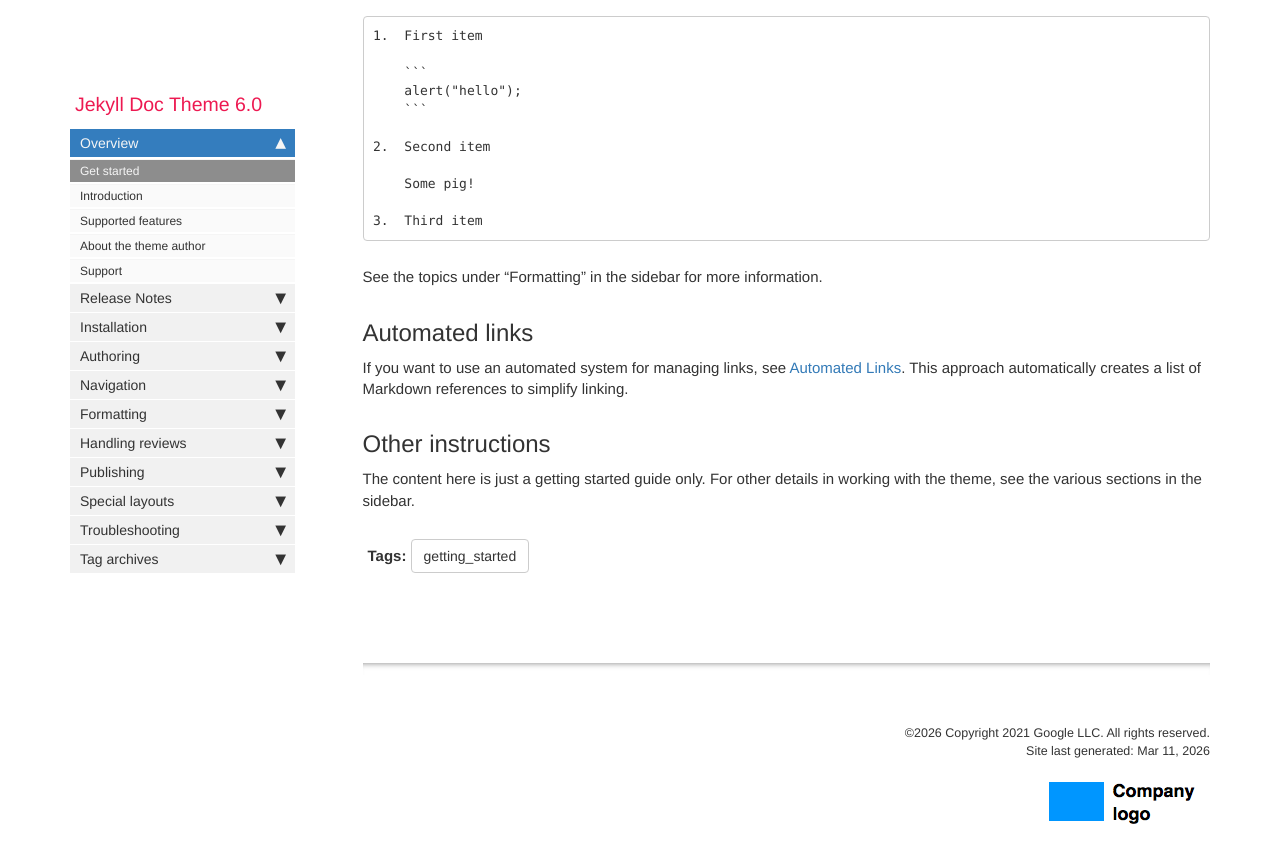
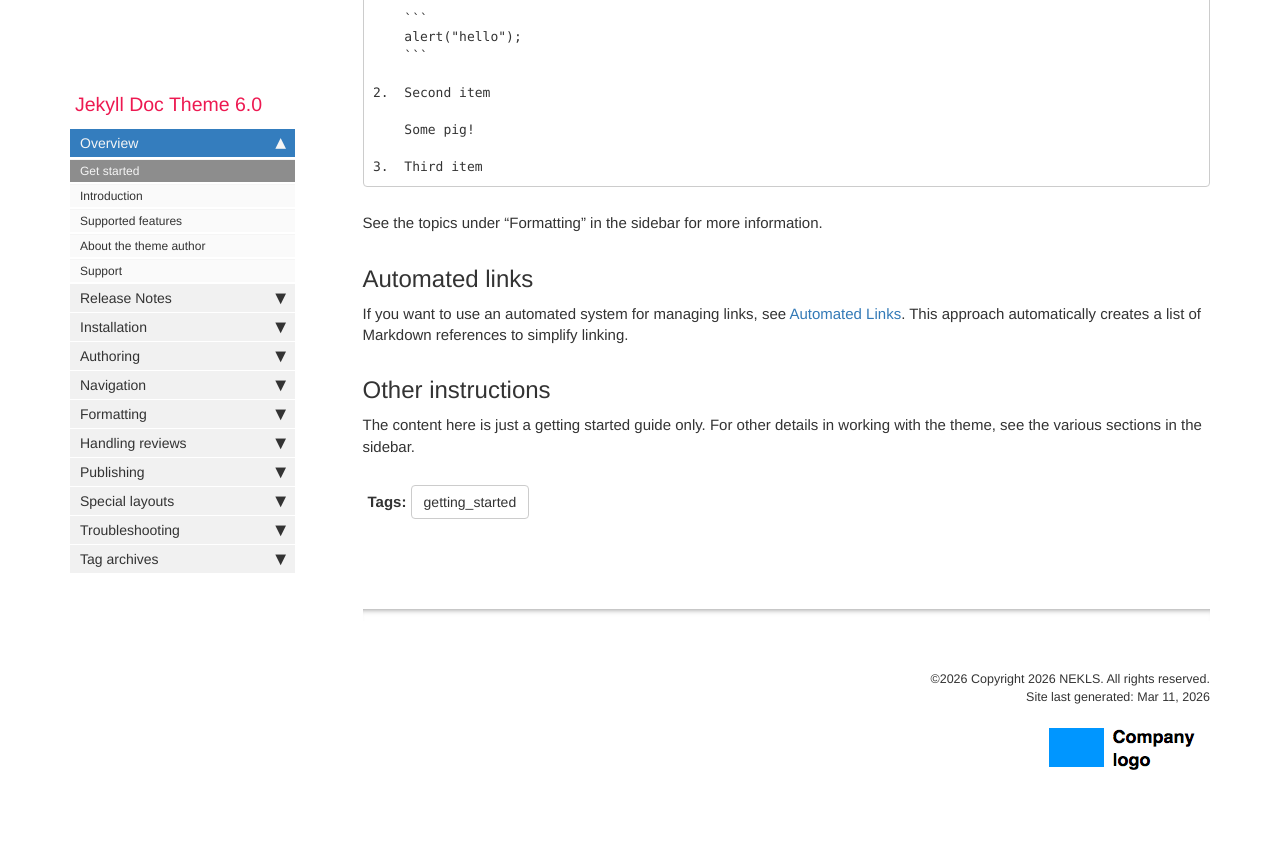
Before and after one commit to northeast-kansas-library-system/statistics, a Jekyll site: the page built from index.md, in a window 1280 px wide and 900 px high, scrolled down 9492 px. Shown: the top 863 px of the window. Built offline with Jekyll 4.4.1, drawn with Linux system fonts in a browser that asks for light colours; comment, search, counter and statistics services are not loaded; some of the changed text lies outside the part shown.

```diff
--- a/_config.yml
+++ b/_config.yml
@@ -3,16 +3,16 @@ repository: tomjoht/documentation-theme-jekyll
 output: web
 # this property is useful for conditional filtering of content that is separate from the PDF.
 
-topnav_title: Jekyll Documentation Theme
+topnav_title: Next Search Catalog Statistics
 # this appears on the top navigation bar next to the home button
 
-site_title: Jekyll theme for documentation
+site_title: Next Search Catalog Statistics
 # this appears in the html browser tab for the site title (seen mostly by search engines, not users)
 
-company_name: Copyright 2021 Google LLC
+company_name: Copyright 2026 NEKLS
 # this appears in the footer
 
-github_editme_path: tomjoht/documentation-theme-jekyll/blob/gh-pages/
+# github_editme_path: tomjoht/documentation-theme-jekyll/blob/gh-pages/
 # if you're using Github, provide the basepath to the branch you've created for reviews, following the sample here. if not, leave this value blank.
 
 # gitlab_editme_path: tomjoht/documentation-theme-jekyll/blob/gh-pages/
```
